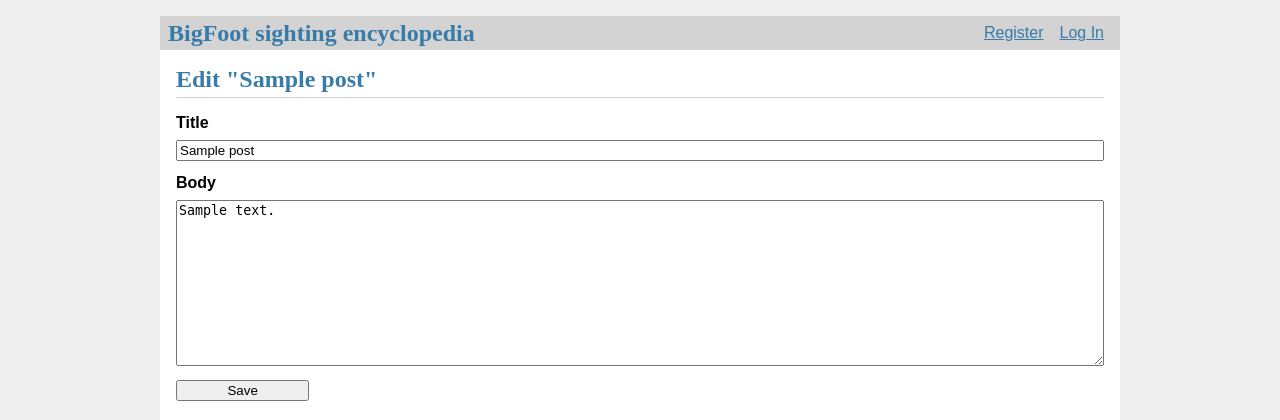
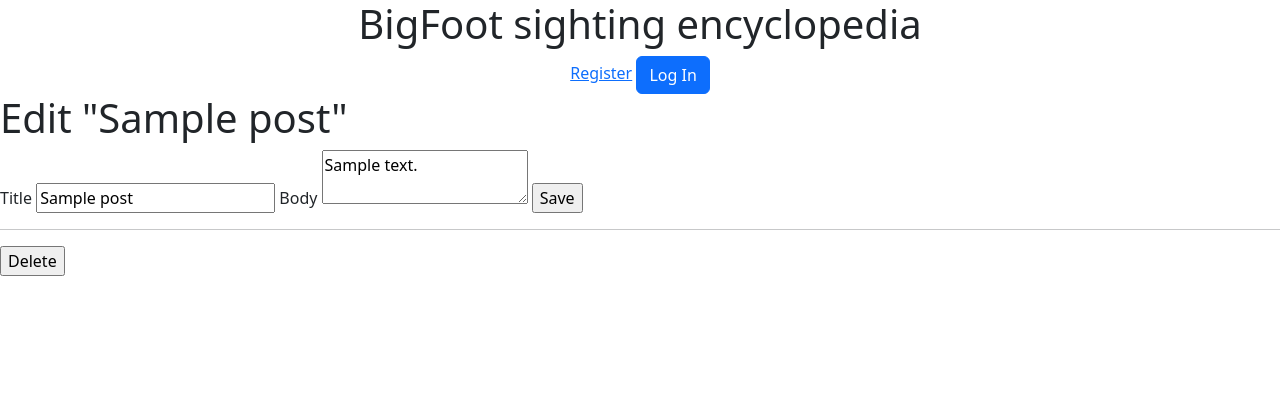
Before and after one commit to Sambsamb/SBminiproject3, a Flask app: template bigfoot/templates/blog/update.html in a window 1280 px wide. Shown: the top 420 px of the page. Run offline with Flask 2, Linux system fonts and the light colour scheme; the template is opened without the code that fills it: most values are stand-ins (such as "Sample title", 1, 10 or a date in 2020).

Commit message:
header container, login/logout buttons

```diff
--- a/bigfoot/templates/base.html
+++ b/bigfoot/templates/base.html
@@ -1,17 +1,17 @@
 <!doctype html>
 <title>{% block title %}{% endblock %} - BigFoot sighting encyclopedia</title>
-<link rel="stylesheet" href="{{ url_for('static', filename='style.css') }}">
+<link rel="stylesheet" href="{{ url_for('static', filename='css/bootstrap.css') }}">
 <nav>
-  <h1>BigFoot sighting encyclopedia</h1>
-  <ul>
-    {% if g.user %} <!-- from load_logged_in_user -->
-      <li><span>{{ g.user['username'] }}</span>
-      <li><a href="{{ url_for('auth.logout') }}">Log Out</a>
-    {% else %}
-      <li><a href="{{ url_for('auth.register') }}">Register</a>
-      <li><a href="{{ url_for('auth.login') }}">Log In</a>
-    {% endif %}
-  </ul>
+    <div class="container text-center">
+      <h1>BigFoot sighting encyclopedia</h1>
+        {% if g.user %} <!-- from load_logged_in_user -->
+          <span>{{ g.user['username'] }}</span>
+           <a class="btn btn-primary" href="{{ url_for('auth.logout') }}" role="button">Logout</a>
+        {% else %}
+          <a href="{{ url_for('auth.register') }}">Register</a>
+          <a class="btn btn-primary" href="{{ url_for('auth.login') }}" role="button">Log In</a>
+        {% endif %}
+    </div>
 </nav>
 <section class="content">
   <header>
```
